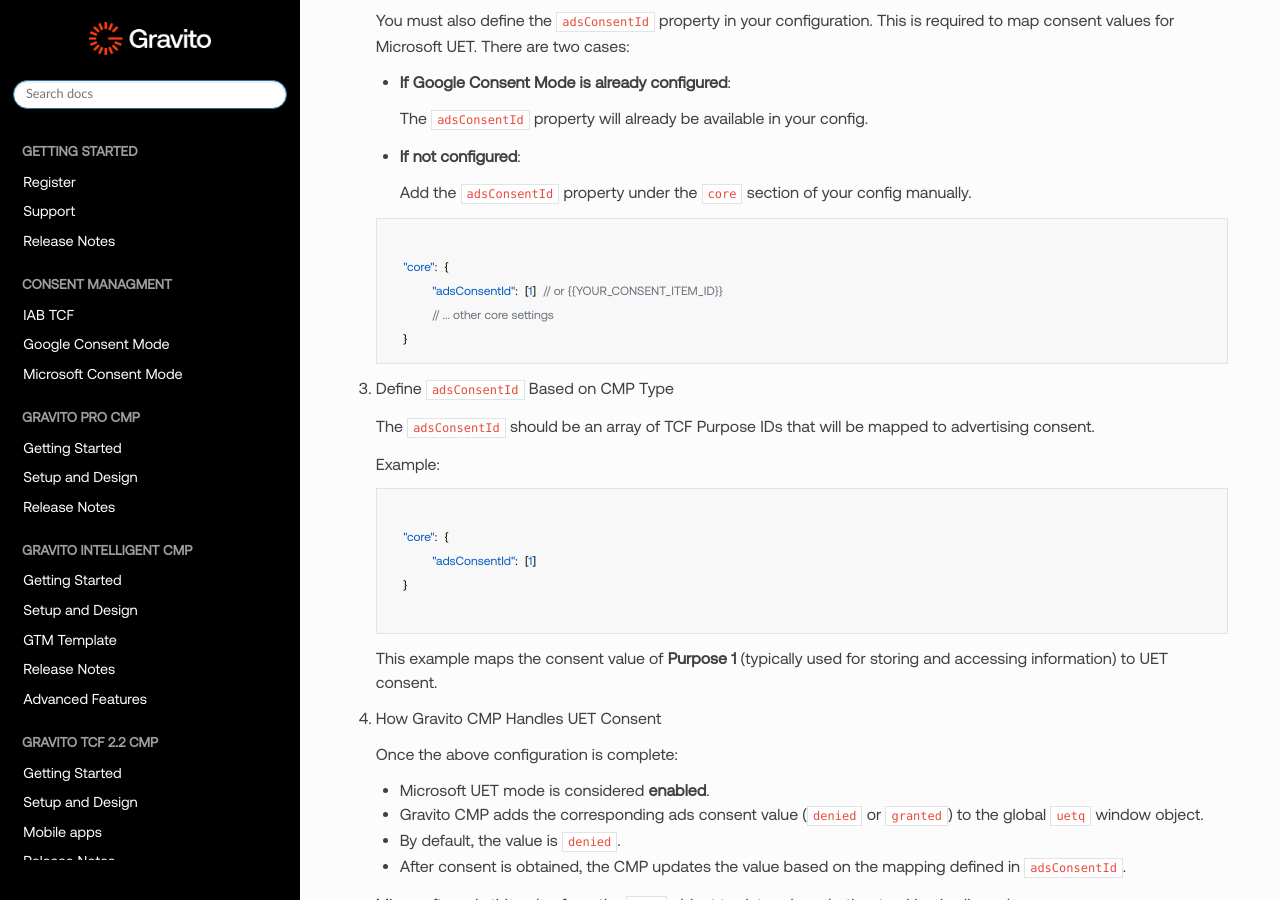
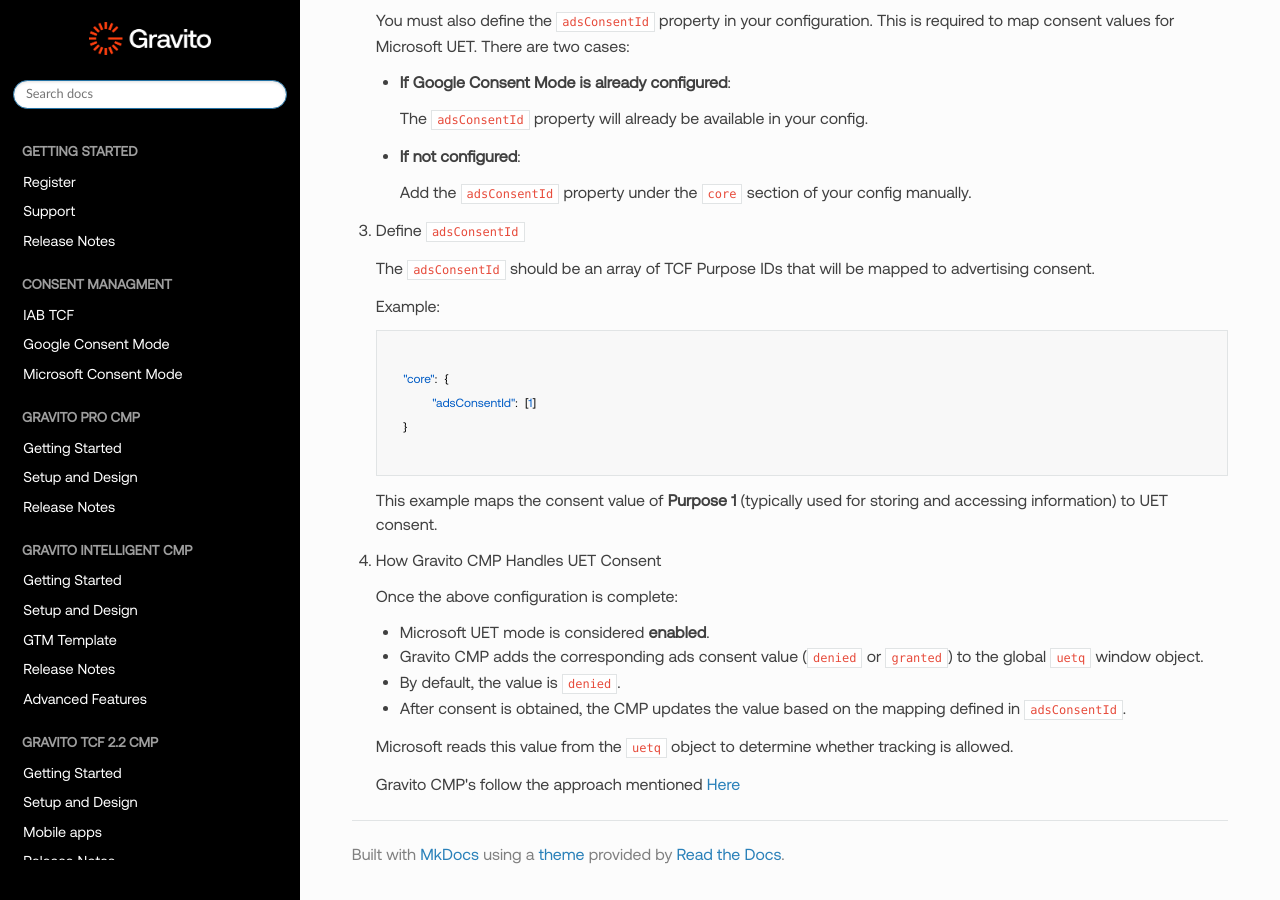
Before and after one commit to GravitoLtd/gravitoltd.github.io, an MkDocs documentation site: the page built from docs/Gravito_TCF_2.2_CMP/advanced/Microsoft_consent_mode.md, in a window 1280 px wide and 900 px high, scrolled down 1204 px. Built offline with MkDocs 1.6.1, drawn with Linux system fonts in a browser that asks for light colours; nearby versions of some CDN libraries; comment, search, counter and statistics services are not loaded.

Commit message:
Remove example code block for `adsConsentId` in Microsoft Consent Mode documentation

```diff
--- a/docs/Gravito_TCF_2.2_CMP/advanced/Microsoft_consent_mode.md
+++ b/docs/Gravito_TCF_2.2_CMP/advanced/Microsoft_consent_mode.md
@@ -49,14 +49,9 @@
 
           Add the `adsConsentId` property under the `core` section of your config manually.
 
-    <pre><code>
-      "core": {
-          "adsConsentId": [1] // or {{YOUR_CONSENT_ITEM_ID}}
-          // ... other core settings
-      }
-    </code></pre>
 
-3.  Define `adsConsentId` Based on CMP Type
+
+3.  Define `adsConsentId`
 
     The `adsConsentId` should be an array of TCF Purpose IDs that will be mapped to advertising consent.
 
```
Also changed, not shown: docs/Gravito_Intelligent_CMP/advanced/Microsoft_consent_mode.md (+0 -6 lines).
